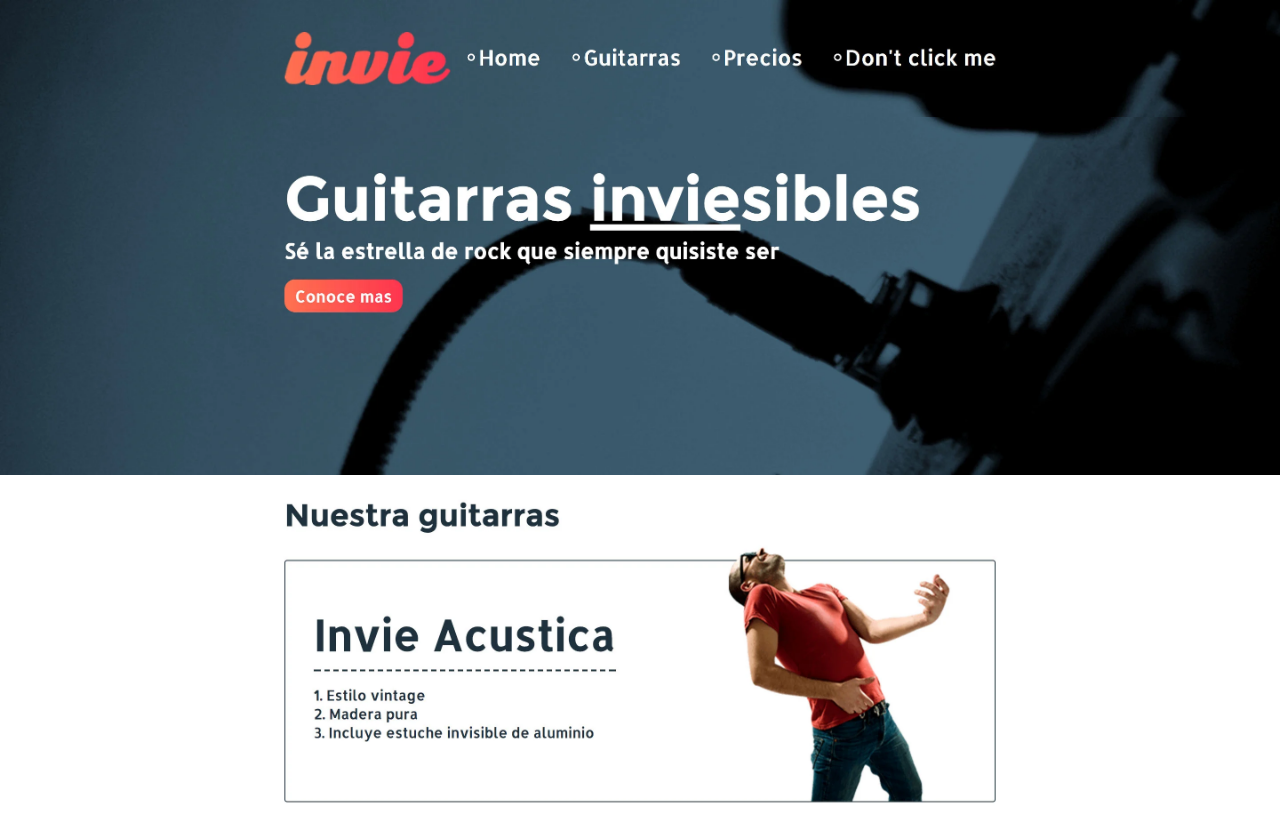
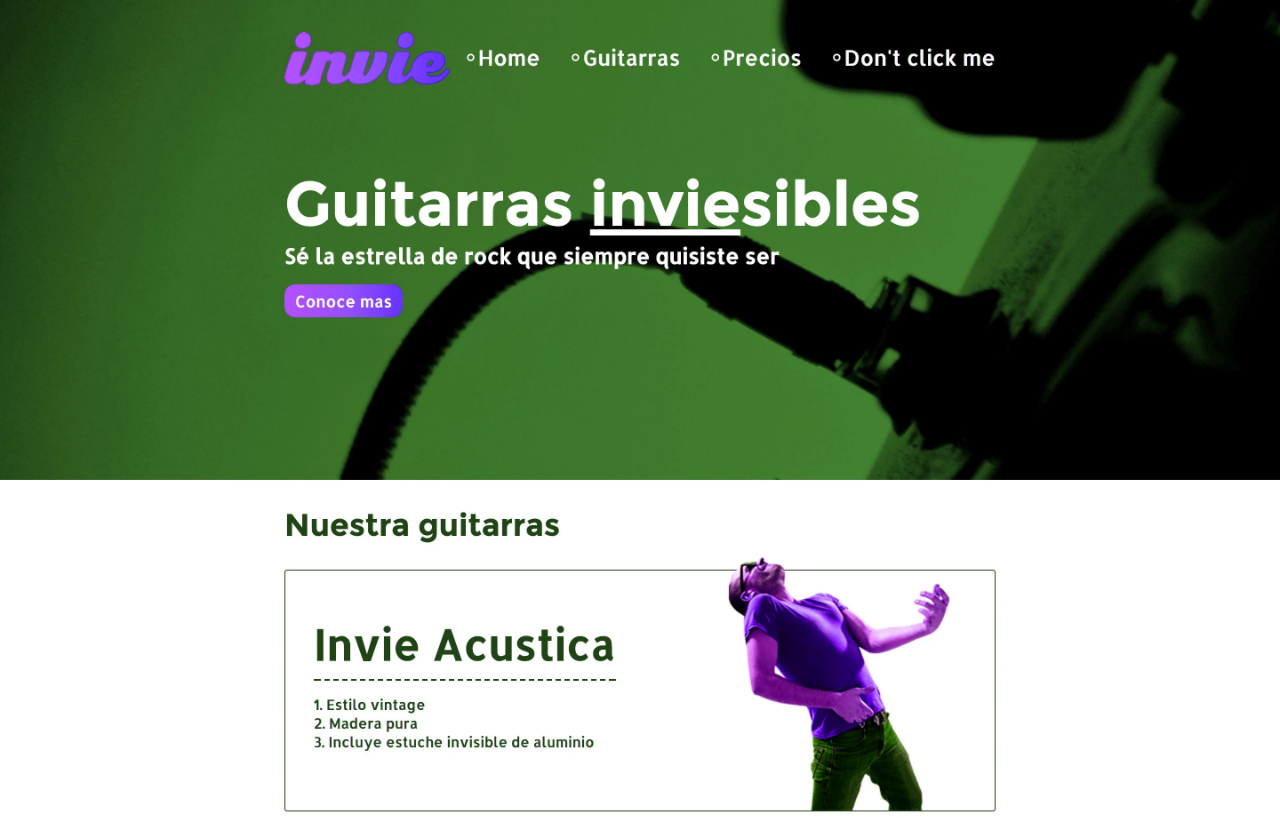
Before and after one commit to AlmManW/invie-github, a plain HTML site: page index.html in a window 1280 px wide. Shown: the top 818 px of the page. Drawn offline with Linux system fonts and the light colour scheme.

Commit message:
nueva version de inve verde

```diff
--- a/index.html
+++ b/index.html
@@ -12,8 +12,6 @@
 		</style>
 	</head>
 	<body>
-		<img src="header.jpg" alt="">
-		<img src="hero.jpg" alt="">
-		<img src="acustica.jpg" alt="">
+		<img src="nueva_version.jpg" alt="">
 	</body>
 </html>
```
Also changed, not shown: nueva_version.jpg (added).
